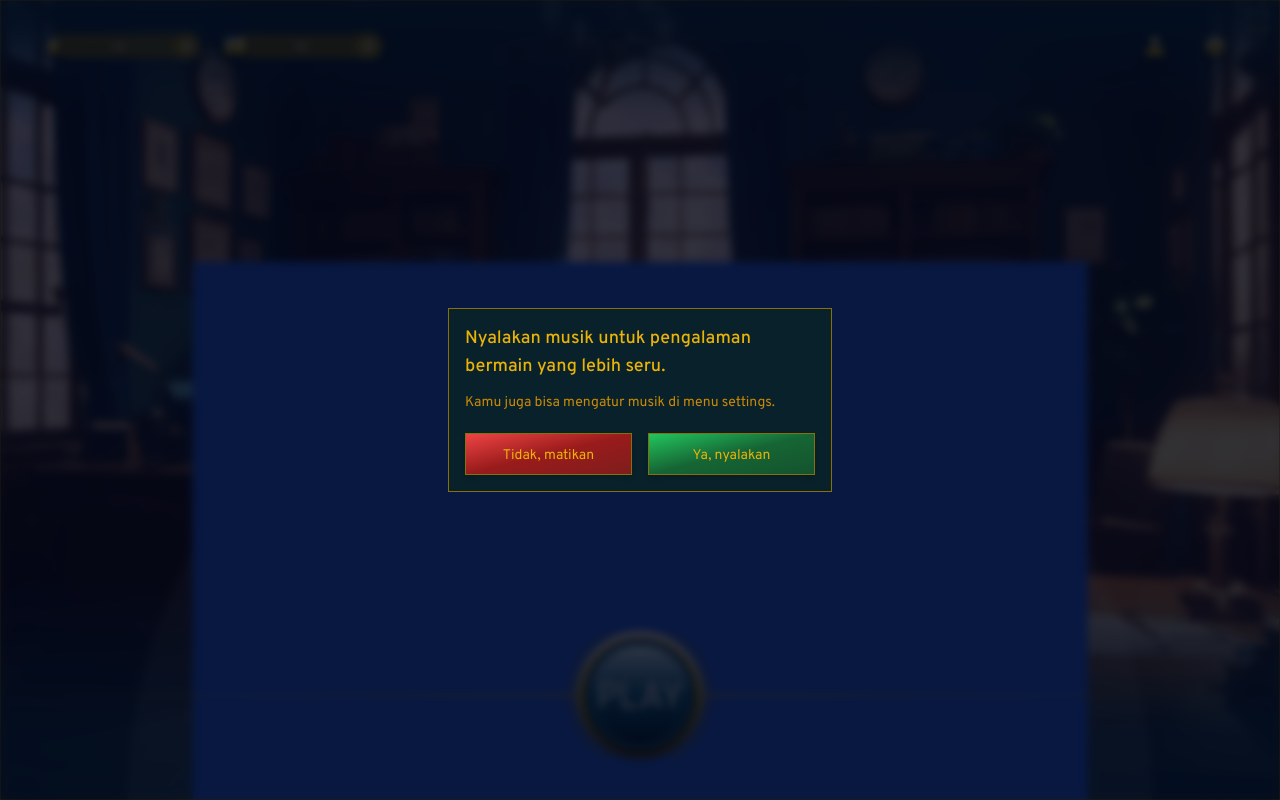
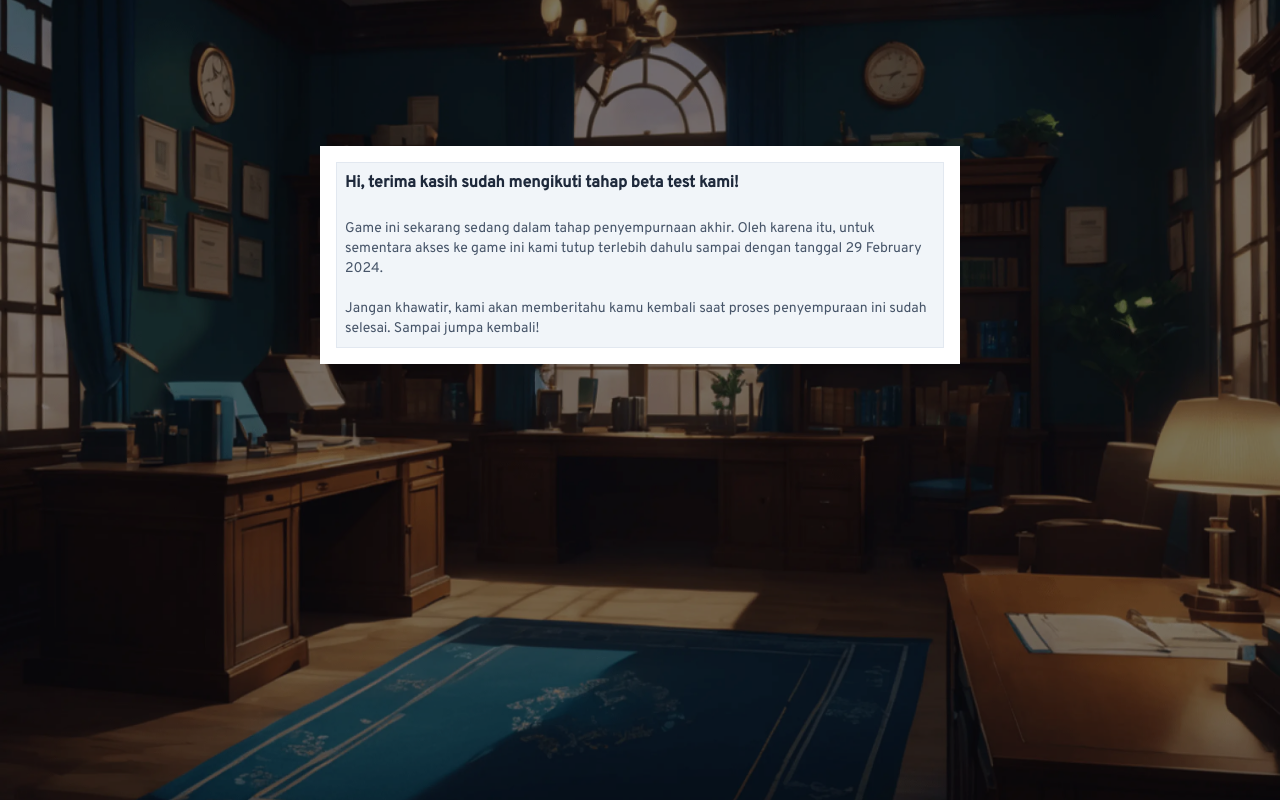
Before and after one commit to saehri/hidden-truth, a React (Vite) app: page / in a window 1280 px wide. Built offline with nearby package versions, Linux system fonts and the light colour scheme; no server answers.

Commit message:
Close game ccess

```diff
--- a/src/layouts/AppLayout.tsx
+++ b/src/layouts/AppLayout.tsx
@@ -1,5 +1,7 @@
+import {homepageBackground} from '../assets/backgrounds/homepageBackground';
 import WithMusicModal from '../components/audio/WithMusicModal';
 import MainNavigation from '../components/navigation/MainNavigation';
+import FullscreenBackground from '../components/ui/FullscreenBackground';
 import WrongDeviceOrientationWarner from '../components/ui/WrongDeviceOrientationWarner';
 
 interface AppLayout {
@@ -22,12 +24,40 @@ export default function AppLayout({children}: AppLayout) {
               id='game__container'
               className='absolute top-0 left-0 w-full h-full'
             >
-              <MainNavigation />
-              {children}
+              {/* <MainNavigation />
+              {children} */}
             </div>
           </div>
         </section>
       </main>
+
+      <div className='fixed top-0 left-0 z-[1000] w-full h-full bg-background grid place-items-center'>
+        <div className='bg-white p-4 max-w-[50%] relative z-50'>
+          <div className='bg-slate-100 p-2 border border-slate-200'>
+            <h1 className='mb-6 font-semibold text-xs lg:text-base text-slate-800'>
+              Hi, terima kasih sudah mengikuti tahap beta test kami!
+            </h1>
+
+            <p className='text-slate-600 text-xs lg:text-sm'>
+              Game ini sekarang sedang dalam tahap penyempurnaan akhir. Oleh
+              karena itu, untuk sementara akses ke game ini kami tutup terlebih
+              dahulu sampai dengan tanggal 29 February 2024.
+              <br />
+              <br />
+              Jangan khawatir, kami akan memberitahu kamu kembali saat proses
+              penyempuraan ini sudah selesai. Sampai jumpa kembali!
+            </p>
+          </div>
+        </div>
+
+        <FullscreenBackground
+          imageLink={homepageBackground}
+          placeholderLink={
+            'https://utfs.io/f/9e30c3bc-3310-4497-a0d1-793a1ac62ae8-e5s95w.webp'
+          }
+          className='brightness-50'
+        />
+      </div>
 
       <WithMusicModal />
       <WrongDeviceOrientationWarner />
--- a/src/pages/Homepage.tsx
+++ b/src/pages/Homepage.tsx
@@ -27,7 +27,6 @@ export default function Homepage() {
             'https://utfs.io/f/9e30c3bc-3310-4497-a0d1-793a1ac62ae8-e5s95w.webp'
           }
         />
-        C
       </div>
     </div>
   );
```
